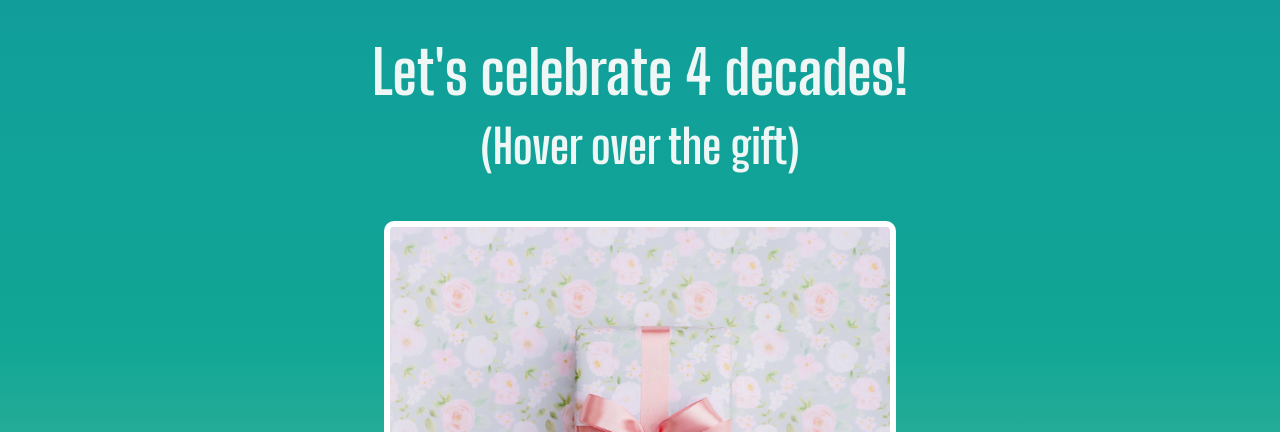
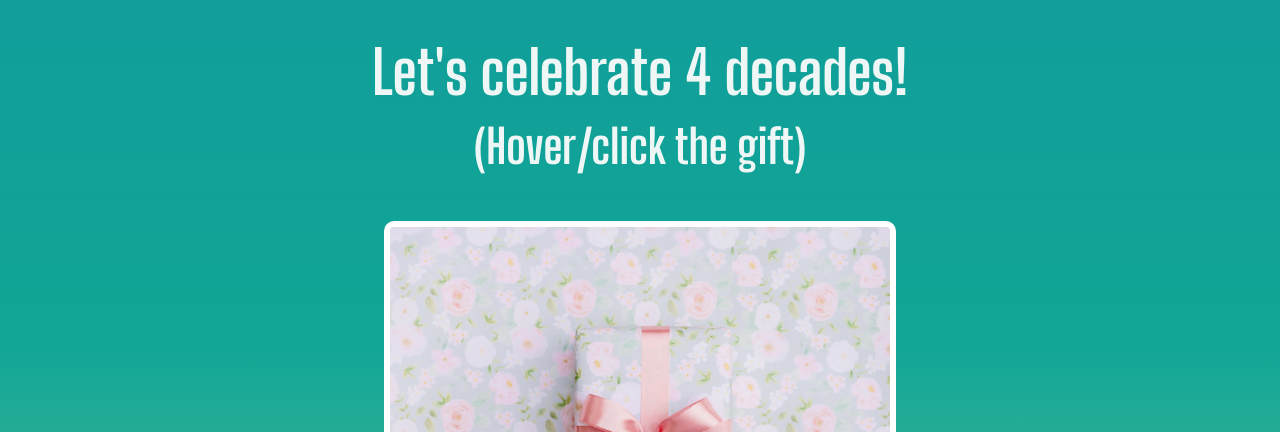
Before and after one commit to evanalstine/bday-site, a plain HTML site: page index.html in a window 1280 px wide. Shown: the part 668-1100 px from the top of the page. Drawn offline with Linux system fonts and the light colour scheme.

Commit message:
Update index.html

```diff
--- a/index.html
+++ b/index.html
@@ -21,7 +21,7 @@
 
         <div class="gift-section">
             <h2 class="gift-title">Let's celebrate 4 decades!</h2>
-            <h3 class="gift-hint">(Hover over the gift)</h3>
+            <h3 class="gift-hint">(Hover/click the gift)</h3>
             <div class="gift-img" id="gift-img-confetti"></div>
         </div>
 
```
